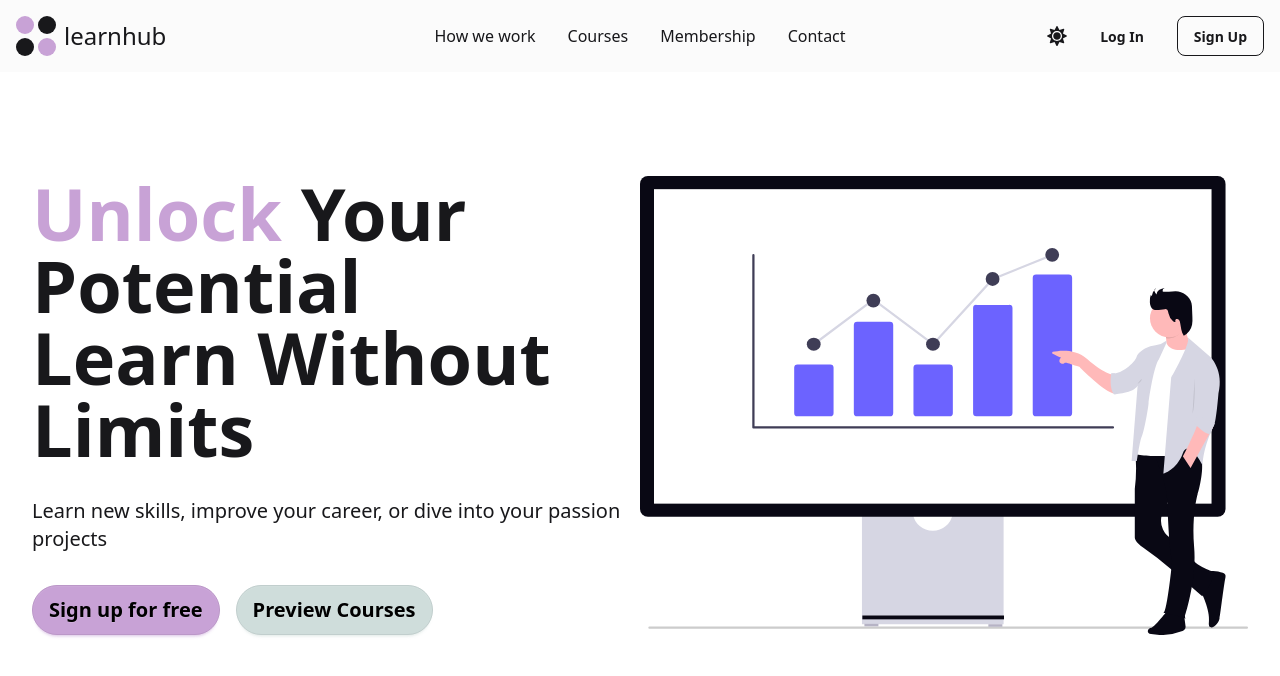
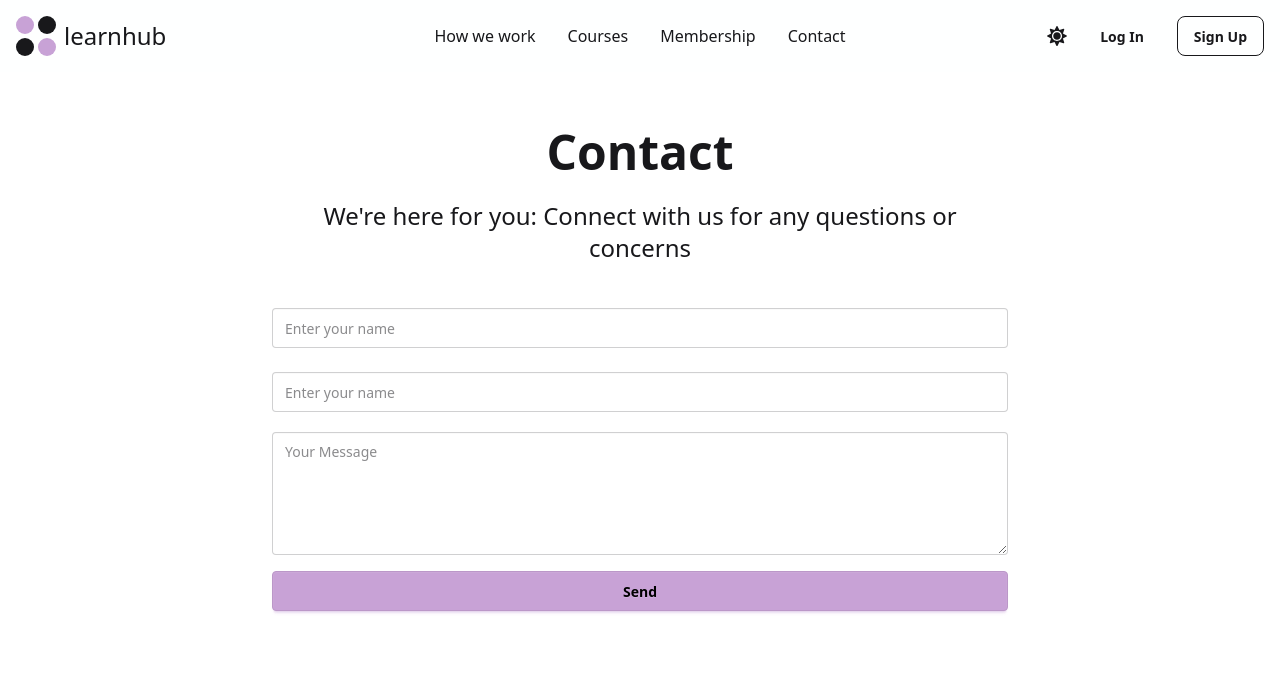
Before and after one commit to MarwanAbdalla270600/Todo-App, a React (Vite) app: page /contact in a window 1280 px wide. Before the commit this address led to /. Shown: the top 676 px of the page. Built offline with nearby package versions, Linux system fonts and the light colour scheme; no server answers.

Commit message:
added contact form

```diff
--- a/package.json
+++ b/package.json
@@ -27,6 +27,7 @@
     "react-hook-form": "^7.54.2",
     "react-icons": "^5.4.0",
     "react-router": "^7.1.5",
+    "react-router-dom": "^7.4.0",
     "tailwindcss": "^4.0.3",
     "zustand": "^5.0.3"
   },
--- a/src/App.tsx
+++ b/src/App.tsx
@@ -3,10 +3,14 @@ import Header from "./components/shared/Header";
 import AuthRoutes from "./routes/authRoutes";
 import useAuthStore from "./store/authStore";
 import { useEffect } from "react";
+import { useLocation } from "react-router-dom";
 
 function App() {
   const initAuth = useAuthStore((state) => state.initAuth);
   const { loading } = useAuthStore();
+  const location = useLocation();
+
+  const hideHeader = ["/login", "/register"].includes(location.pathname);
 
   // Show a loading state while Firebase checks authentication
   if (loading) return <p>Loading...</p>;
@@ -17,8 +21,8 @@ function App() {
 
   return (
     <div>
-      <Header></Header>
-      <div className="pt-20 max-w-7xl px-4 mx-auto">
+      {!hideHeader && <Header />}{" "}
+      <div className={`mx-auto max-w-7xl px-4 ${!hideHeader ? "pt-20" : ""}`}>
         <AuthRoutes />
       </div>
     </div>
--- a/src/components/shared/Header.tsx
+++ b/src/components/shared/Header.tsx
@@ -4,7 +4,7 @@ import ThemeToggle from "./ThemeToggle";
 
 export default function Header() {
   return (
-    <header className="bg-base-200/50 fixed z-50 w-full backdrop-blur-md">
+    <header className="bg-base-100/50 fixed z-50 w-full backdrop-blur-md">
       <div className="mx-auto flex max-w-7xl items-center justify-between p-4">
         <div className="flex w-60 items-center gap-2">
           <Logo></Logo>
@@ -15,7 +15,7 @@ export default function Header() {
           <Link to="/">How we work</Link>
           <Link to="/courses">Courses</Link>
           <a>Membership</a>
-          <a>Contact</a>
+          <Link to="/contact">Contact</Link>
         </div>
 
         <div className="flex w-60 justify-end gap-4">
--- /dev/null
+++ b/src/pages/ContactPage.tsx
@@ -0,0 +1,77 @@
+import { useForm } from "react-hook-form";
+import { addDoc, collection, serverTimestamp } from "firebase/firestore";
+import { db } from "../config/firebase"; // adjust path as needed
+import InputField from "../components/shared/InputField";
+
+type FormData = {
+  name: string;
+  email: string;
+  message: string;
+};
+
+export default function ContactPage() {
+  const {
+    register,
+    handleSubmit,
+    reset,
+    formState: { errors, isSubmitting, isSubmitSuccessful },
+  } = useForm<FormData>();
+
+  const onSubmit = async (data: FormData) => {
+    console.log(data);
+    await addDoc(collection(db, "messages"), {
+      ...data,
+      createdAt: serverTimestamp(),
+    });
+    reset();
+  };
+
+  return (
+    <section className="mx-auto flex max-w-3xl flex-col items-center gap-6 px-4 py-12">
+      <h1 className="text-5xl font-semibold">Contact</h1>
+      <h2 className="text-base-content text-center text-2xl">
+        We're here for you: Connect with us for any questions or concerns
+      </h2>
+
+      <form onSubmit={handleSubmit(onSubmit)} className="mt-4 w-full space-y-4">
+        <InputField
+          {...register("name", { required: "Name is required" })}
+          error={errors.name}
+          placeholder="Enter your name"
+          type="text"
+        />
+
+        <InputField
+          {...register("email", { required: "Email is required" })}
+          error={errors.name}
+          placeholder="Enter your name"
+          type="text"
+        />
+
+        <textarea
+          {...register("message", { required: "Message is required" })}
+          placeholder="Your Message"
+          className="textarea textarea-bordered w-full"
+          rows={5}
+        />
+        {errors.message && (
+          <p className="text-sm text-red-500">{errors.message.message}</p>
+        )}
+
+        <button
+          type="submit"
+          className="btn btn-primary w-full text-black"
+          disabled={isSubmitting}
+        >
+          {isSubmitting ? "Sending..." : "Send"}
+        </button>
+
+        {isSubmitSuccessful && (
+          <p className="text-center text-green-500">
+            ✅ Message sent successfully!
+          </p>
+        )}
+      </form>
+    </section>
+  );
+}
--- a/src/pages/LandingPage.tsx
+++ b/src/pages/LandingPage.tsx
@@ -1,9 +1,11 @@
+import { Link } from "react-router";
+
 export default function LandingPage() {
   return (
     <main className="flex flex-col gap-8 p-4">
-      <section className="flex items-center justify-between pt-20">
+      <section className="flex items-center justify-between py-20">
         <div className="flex max-w-1/2 flex-col gap-8">
-          <h1 className=" font-semibold text-7xl">
+          <h1 className="text-7xl font-semibold">
             <span className="text-primary">Unlock</span> Your Potential<br></br>{" "}
             Learn Without Limits
           </h1>
@@ -12,18 +14,41 @@ export default function LandingPage() {
             projects
           </p>
           <div className="flex gap-4">
-            <button className="btn btn-primary rounded-4xl py-6 text-xl text-black">
+            <Link
+              to="/register"
+              className="btn btn-primary rounded-4xl py-6 text-xl text-black"
+            >
               Sign up for free
-            </button>
-            <button className="btn btn-secondary rounded-4xl py-6 text-xl text-black">
+            </Link>
+            <Link
+              to="/courses"
+              className="btn btn-secondary rounded-4xl py-6 text-xl text-black"
+            >
               Preview Courses
-            </button>
+            </Link>
           </div>
         </div>
         <figure className="max-w-1/2">
           <img src="images/landing-page/hero.svg" />
         </figure>
       </section>
+
+      <section className="mx-auto flex max-w-3xl flex-col items-center gap-6 py-20">
+        <p className="text-primary text-xl">Hello,</p>
+        <h2 className="text-4xl font-semibold">I am Ahmed Adel</h2>
+        <p className="text-base-content text-center text-xl">
+          Lorem ipsum dolor sit amet, consectetur adipiscing elit. Integer vel
+          velit vitae magna fermentum ultrices. Sed nec nulla at nisl dapibus
+          tincidunt. Vivamus non mauris eu erat consequat finibus. Curabitur
+          placerat sapien a lectus sodales, sit amet congue magna laoreet. Nunc
+          auctor, ligula sed accumsan aliquet, purus augue tincidunt sapien, nec
+          semper elit arcu nec risus.
+        </p>
+        <video controls>
+          <source src="videos/introduction.mp4" type="video/mp4" />
+          Your browser does not support the video tag.
+        </video>
+      </section>
     </main>
   );
 }
--- a/src/routes/authRoutes.tsx
+++ b/src/routes/authRoutes.tsx
@@ -6,6 +6,7 @@ import RegisterPage from "../pages/auth/RegisterPage";
 import LoginPage from "../pages/auth/LoginPage";
 import CoursePage from "../pages/CoursePage";
 import CourseDetailsPage from "../pages/CourseDetailsPage";
+import ContactPage from "../pages/ContactPage";
 
 export default function AuthRoutes() {
   const { user } = useAuthStore();
@@ -19,6 +20,7 @@ export default function AuthRoutes() {
           <Route path="/register" element={<RegisterPage />} />
           <Route path="/courses" element={<CoursePage />} />
           <Route path="/courses/:slug" element={<CourseDetailsPage />} />
+          <Route path="/contact" element={<ContactPage />} />
           <Route path="*" element={<Navigate to="/" />} />
         </>
       ) : (
```
Also changed, not shown: 2 other files (tests, documents, lock files or other folders).
